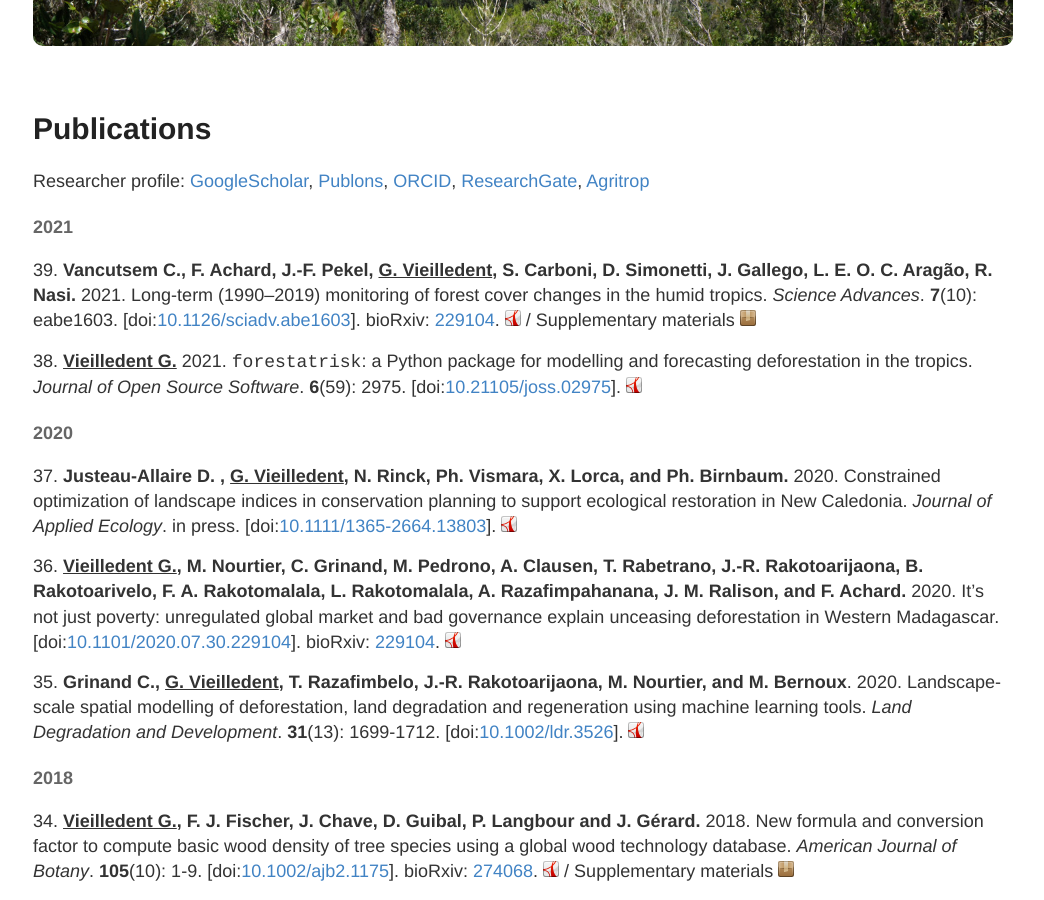
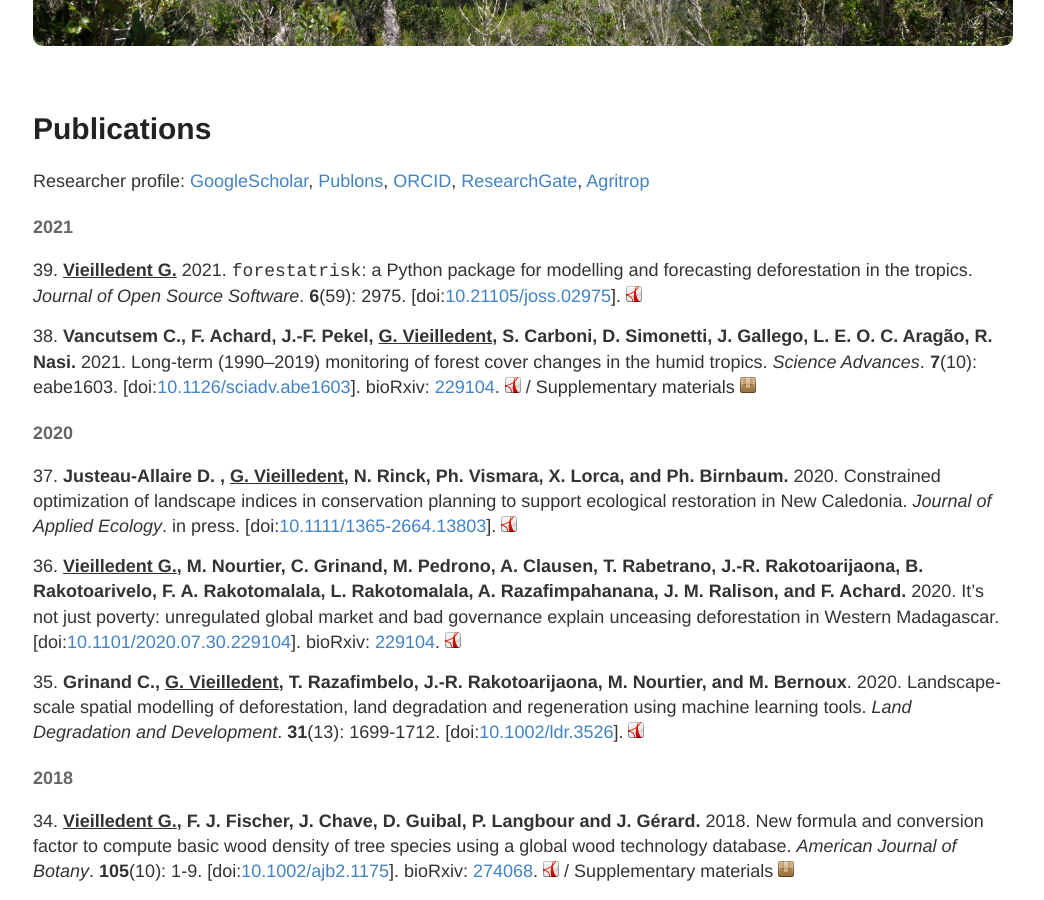
Before and after one commit to ghislainv/ghislainv.github.io, a Jekyll site: the page built from publications.md, in a window 1280 px wide and 900 px high, scrolled down 322 px. Shown: the whole window, without its empty margins (117-1161 px from the left). Built offline with Jekyll 4.4.1, drawn with Linux system fonts in a browser that asks for light colours; comment, search, counter and statistics services are not loaded.

Commit message:
Updating publications^

```diff
--- a/publications.md
+++ b/publications.md
@@ -15,18 +15,18 @@ Researcher profile:
 
 #### 2021
 
-39\. **Vancutsem C., F. Achard, J.-F. Pekel, <span style="text-decoration: underline;">G. Vieilledent</span>, S. Carboni, D. Simonetti, J. Gallego, L. E. O. C. Aragão, R. Nasi.** 2021. Long-term (1990--2019) monitoring of forest cover changes in the humid tropics. _Science Advances_. **7**(10): eabe1603.
+39\. **<span style="text-decoration: underline;">Vieilledent G.</span>** 2021. `forestatrisk`: a Python package for modelling and forecasting deforestation in the tropics. _Journal of Open Source Software_. **6**(59): 2975.
+\[doi:[10.21105/joss.02975](https://doi.org/10.21105/joss.02975)\].
+[![manuscript in pdf](/images/logos/logo-pdf.png "manuscript in pdf")](/publications/Vieilledent2021-JOSS.pdf)
+<div data-badge-popover="right" data-badge-type="4" data-doi="https://doi.org/10.21105/joss.02975" class="altmetric-embed"></div>
+
+38\. **Vancutsem C., F. Achard, J.-F. Pekel, <span style="text-decoration: underline;">G. Vieilledent</span>, S. Carboni, D. Simonetti, J. Gallego, L. E. O. C. Aragão, R. Nasi.** 2021. Long-term (1990--2019) monitoring of forest cover changes in the humid tropics. _Science Advances_. **7**(10): eabe1603.
 \[doi:[10.1126/sciadv.abe1603](https://doi.org/10.1126/sciadv.abe1603)\].
 bioRxiv: [229104](https://doi.org/10.1101/2020.09.17.295774).
 [![manuscript in pdf](/images/logos/logo-pdf.png "manuscript in pdf")](/publications/Vancutsem2021-ScienceAdvances.pdf)
 /
 Supplementary materials [![supplements](/images/logos/logo-zip.png "supplements")](/publications/Vancutsem2021-ScienceAdvances-SM.pdf)
 <div data-badge-popover="right" data-badge-type="4" data-doi="https://doi.org/10.1126/sciadv.abe1603" class="altmetric-embed"></div>
-
-38\. **<span style="text-decoration: underline;">Vieilledent G.</span>** 2021. `forestatrisk`: a Python package for modelling and forecasting deforestation in the tropics. _Journal of Open Source Software_. **6**(59): 2975.
-\[doi:[10.21105/joss.02975](https://doi.org/10.21105/joss.02975)\].
-[![manuscript in pdf](/images/logos/logo-pdf.png "manuscript in pdf")](/publications/Vieilledent2021-JOSS.pdf)
-<div data-badge-popover="right" data-badge-type="4" data-doi="https://doi.org/10.21105/joss.02975" class="altmetric-embed"></div>
 
 #### 2020
 
```
